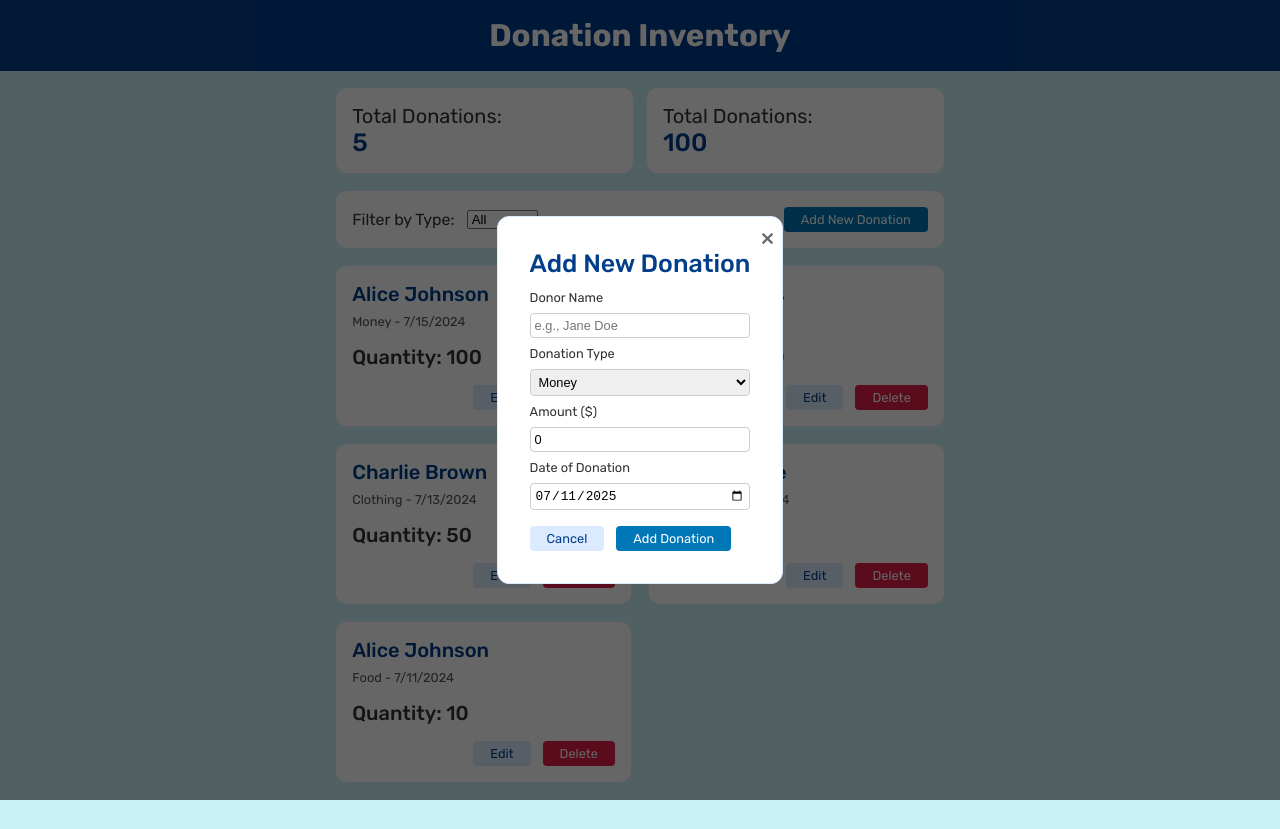
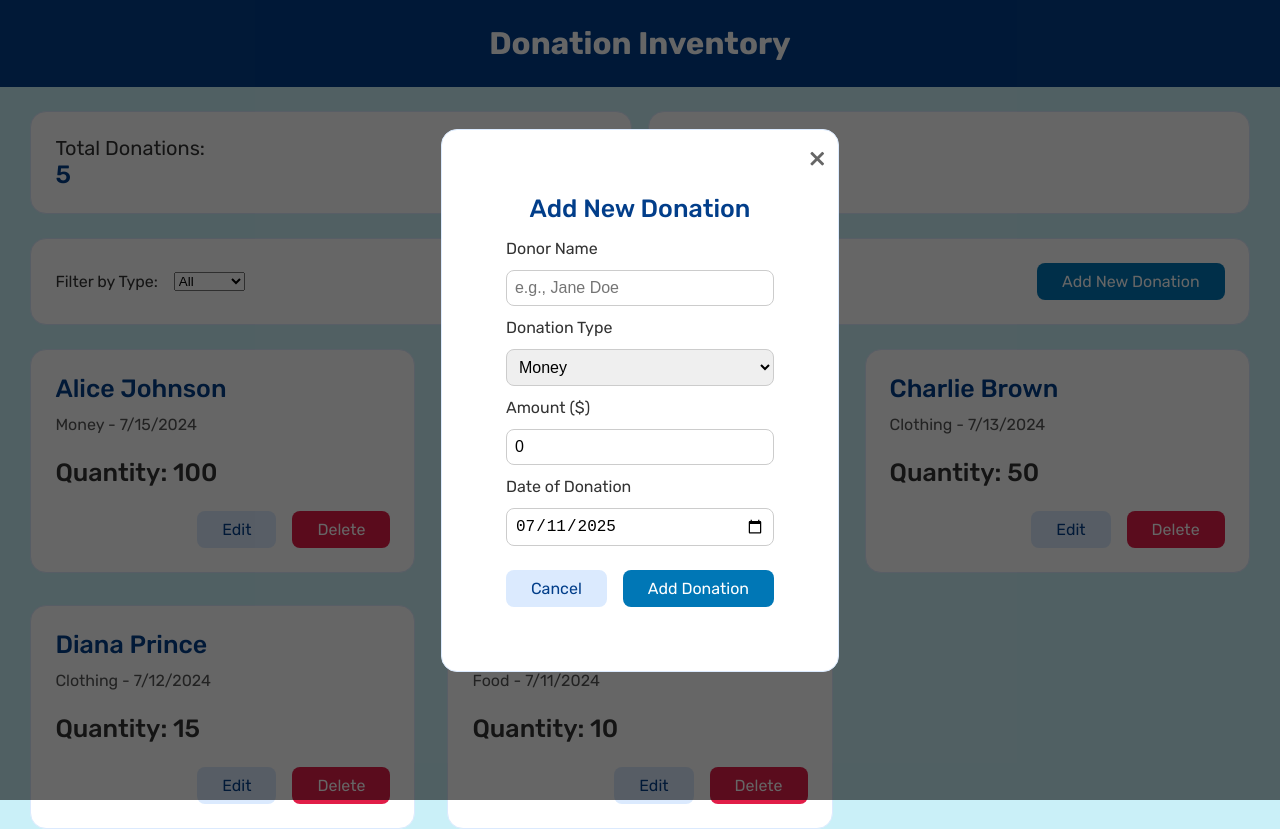
Before and after one commit to ganeshreddychimmula/animal-shelter-donation-inventory, a React (Vite) app: page / in a window 1280 px wide. Both pictures are taken after a click on the button "Add New Donation". Before the commit the page ends 800 px from the top, so only its background shows below. Built offline with nearby package versions, Linux system fonts and the light colour scheme.

Commit message:
Fix spacing and sizing

```diff
--- a/src/assets/css/block.css
+++ b/src/assets/css/block.css
@@ -7,19 +7,19 @@ header div h2{
 }
 
 main {
-    --stack-space: var(--s0);
+    --stack-space: var(--s1);
 }
 
 /* --- Button Block --- */
 .b-button {
-  padding: var(--s-3) var(--s0);
-  border-radius: var(--s-3);
+  padding: var(--s-2) var(--s1);
+  border-radius: var(--s-2);
   background-color: var(--primary-color);
   color:var(--primary-button-text-color);
   font-weight: 400;
   border: var(--border-thin) solid transparent;
   text-align: center;
-  font-size: var(--font--1);
+  font-size: var(--font-0);
 }
 
 .b-button:hover {
@@ -47,15 +47,15 @@ main {
 
 .b-modal{
     position:relative;
-    --box-padding:var(--s2);
+    --box-padding:var(--s4);
 }
 
 /* --- Modal Close Button --- */
 .b-modal-close-button {
   position: absolute;
-  top: var(--s-2);
-  right: var(--s-2);
-  font-size: var(--font-2);
+  top: var(--s-1);
+  right: var(--s-1);
+  font-size: var(--font-3);
   line-height: 1;
   color: #666;
 }
@@ -71,25 +71,25 @@ main {
 }
 
 .b-donation-form h3 {
-    margin-bottom: var(--s-1);
+    margin-bottom: var(--s0);
     text-align: center;
 }
 
 .b-form-donation__field {
-    --stack-space: var(--s-2);
+    --stack-space: var(--s-1);
 }
 
 .b-form-donation__field label {
     display: block;
-    font-size: var(--font--1);
+    font-size: var(--font-0);
 }
 
 .b-donation-form__input {
-    --stack-space: var(--s-2);
-    padding: var(--s-3);
+    --stack-space: var(--s-1);
+    padding: var(--s-2);
     border: var(--border-thin) solid #ccc;
-    border-radius: var(--s-3);
-    font-size: var(--font--1);
+    border-radius: var(--s-2);
+    font-size: var(--font-0);
     width: 100%;;
 }
 
@@ -103,8 +103,8 @@ main {
     color: var(--des); /* Red */
     background-color: #f8d7da; /* Light red */
     border: var(--border-thin) solid #f5c2c7;
-    padding: var(--s0);
-    border-radius: var(--s-2);
+    padding: var(--s1);
+    border-radius: var(--s-1);
 }
 
 /* --- Donation Summary Block (Aesthetics only) --- */
@@ -114,9 +114,9 @@ main {
 
 /* --- Filters Block (Aesthetics only) --- */
 .b-filters__select {
-    padding: var(--space-1);
+    padding: var(--s0);
     border: var(--border-thin) solid var(--border-color);
-    border-radius: var(--s-2);
+    border-radius: var(--s-1);
     min-width: 150px;
 }
 
@@ -126,19 +126,19 @@ main {
 
 /* --- Donation Item Block (Aesthetics only) --- */
 .b-donation-item__header{
- --stack-space: var(--s-2)
+ --stack-space: var(--s-1)
 }
 
 .b-donation-item__header h3 {
-    font-size: var(--font-1);
+    font-size: var(--font-2);
 }
 
 .b-donation-item__meta {
     color: #555;
-    font-size: var(--font--1);
+    font-size: var(--font-0);
 }
 
 .b-donation-item__quantity {
     font-weight: 500;
-    font-size: var(--font-1);
+    font-size: var(--font-2);
 }
--- a/src/assets/css/global.css
+++ b/src/assets/css/global.css
@@ -85,12 +85,13 @@
   --color-border: var(--border-color, #dbeafe);
   --border-thin: 1px;
 
-  --measure: 60ch; /* Readability axiom */
-  --cluster-gap: var(--s-1); /* Default gap for clusters */
-  --grid-min-item-size: 20ch;
-  --stack-space: var(--s-1); /* Default space between stack items */
-  --box-padding: var(--s0);
+  --measure: 120ch; /* Readability axiom */
+  --cluster-gap: var(--s0); /* Default gap for clusters */
+  --grid-min-item-size: 30ch;
+  --stack-space: var(--s1); /* Default space between stack items */
+  --box-padding: var(--s1);
   --cluster-align: center; /* Default vertical alignment for clusters */
+  --grid-gap: var(--s2);
 }
 
 html, body{
--- a/src/assets/css/layouts.css
+++ b/src/assets/css/layouts.css
@@ -11,10 +11,10 @@
  * Use for intrinsic spacing (padding) and decoration (border, background).
  */
 .l-box {
-  padding: var(--box-padding, var(--s1));
+  padding: var(--box-padding, var(--s2));
   background-color: var(--color-light, #fff);
   border: var(--border-thin) solid var(--color-border, #ddd);
-  border-radius: var(--s-1,);
+  border-radius: var(--s0,);
 }
 
 /* Invert variant for dark backgrounds */
@@ -32,7 +32,7 @@
   box-sizing: content-box;
   max-inline-size: var(--measure);
   margin-inline: auto;
-  padding-inline: var(--s-1);
+  padding-inline: var(--s0);
 }
 
 /*
@@ -45,7 +45,7 @@
 .l-cluster {
   display: flex;
   flex-wrap: wrap;
-  gap: var(--cluster-gap, var(--s1));
+  gap: var(--cluster-gap, var(--s2));
   justify-content: var(--cluster-justify, flex-start);
   align-items: var(--cluster-align, center);
 }
@@ -58,9 +58,9 @@
  */
 .l-grid {
   display: grid;
-  gap: var(--grid-gap, var(--s0));
+  gap: var(--grid-gap, var(--s1));
   /* The min() function ensures the column is never wider than 100% of its container */
-  grid-template-columns: repeat(auto-fit, minmax(min(var(--grid-min-item-size, 18rem), 100%), 1fr));
+  grid-template-columns: repeat(auto-fit, minmax(min(var(--grid-min-item-size), 100%), 1fr));
 }
 
 /*
```
